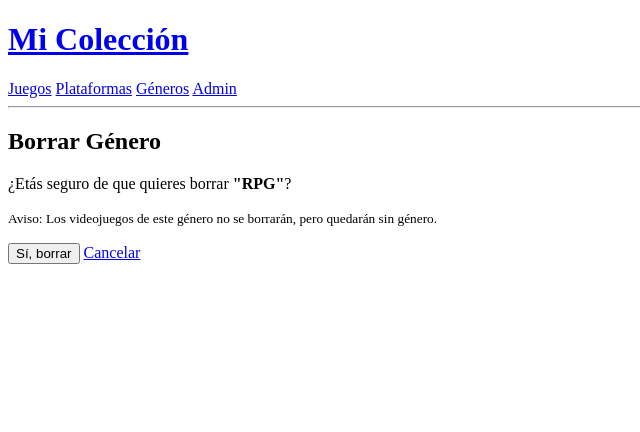
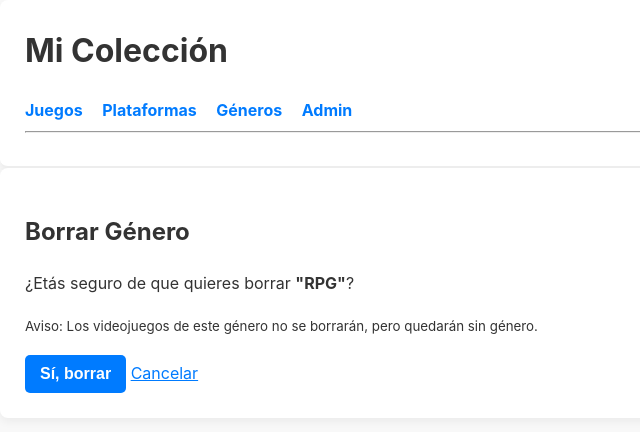
Before and after one commit to L0cksat/ProyectoVideojuegos, a Django app: page /generos/1/borrar/ in a window 1280 px wide. Shown: the top 432 px of the page, without its empty margins (0-640 px from the left). Run offline with Django 5.2, Linux system fonts and the light colour scheme; data comes from the database, SQL or seed files in the repository; both versions use the stored data as it was after the commit.

Commit message:
UPDATE 2: Uploaded CSS and other changes.

```diff
--- a/config/settings.py
+++ b/config/settings.py
@@ -120,6 +120,10 @@ USE_TZ = True
 
 STATIC_URL = 'static/'
 
+STATICFILES_DIRS = [
+    os.path.join(BASE_DIR, 'static'),
+]
+
 # Default primary key field type
 # https://docs.djangoproject.com/en/5.2/ref/settings/#default-auto-field
 
--- a/static/css/style.css
+++ b/static/css/style.css
@@ -0,0 +1,74 @@
+body{
+    font-family: -apple-system, BlinkMacSystemFont, "Segoe UI", Roboto, sans-serif;
+    line-height: 1.6;
+    background-color: #f8f8f8;
+    color: #333;
+    margin: 0;
+    padding: 0;
+}
+
+header, main {
+    max-width: 900px;
+    margin: 20px, auto;
+    padding: 25px;
+    background-color: #ffffff;
+    border-radius: 8px;
+    box-shadow: 0 4px 8px rgba(0, 0, 0, 0.05);
+}
+
+header{
+    border-bottom: 2px solid #eee;
+}
+
+header h1{
+    margin-top: 0;
+}
+
+header h1 a{
+    color: #333;
+    text-decoration: none;
+}
+
+/*Navegación*/
+
+nav a{
+    color:  #007bff;
+    text-decoration: none;
+    font-weight: bold;
+    margin-right: 15px;
+}
+
+nav a:hover{
+    text-decoration: none;
+}
+
+a {
+    color: #007bff;
+}
+
+button, input[type="submit"]{
+    background-color: #007bff;
+    color: white;
+    padding: 10px 15px;
+    border: none;
+    border-radius: 5px;
+    cursor: pointer;
+    font-size: 1em;
+    font-weight: bold;
+}
+
+button:hover{
+    background-color: #0056b3;
+
+}
+
+input[type="text"], input[type="number"],
+select, textarea {
+
+    width: 100%;
+    padding: 10px;
+    margin-bottom: 15px;
+    border-radius: 4px;
+    border: 1px solid #ccc;
+    box-sizing: border-box;
+}
--- a/templates/base.html
+++ b/templates/base.html
@@ -1,9 +1,11 @@
-<!DOCTYPE html>
+{% load static %} <!DOCTYPE html>
 <html lang="en">
 <head>
     <meta charset="UTF-8">
     <meta name="viewport" content="width=device-width, initial-scale=1.0">
     <title>Mi Colección de Videojuegos</title>
+
+    <link rel="stylesheet" href="{% static 'css/style.css' %}">
 </head>
 <body>
     <header>
```
Also changed, not shown: db.sqlite3.
